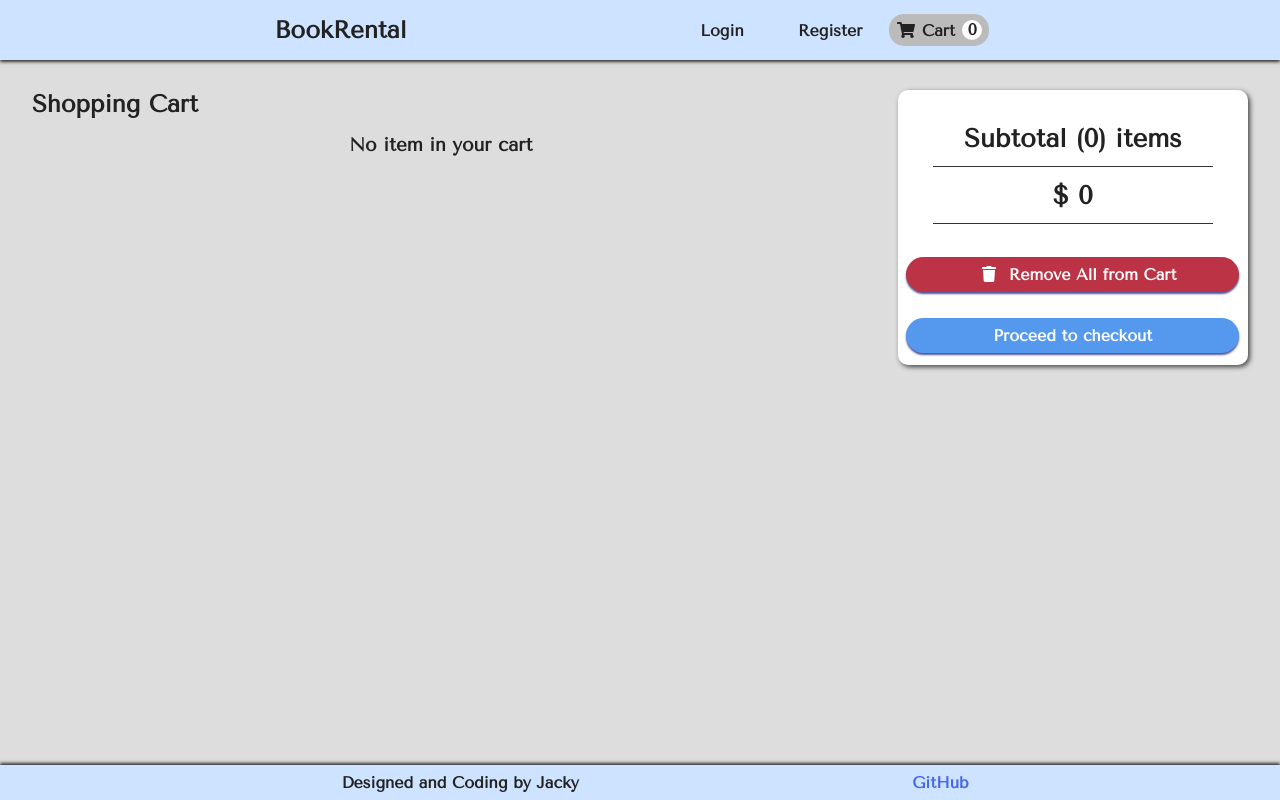
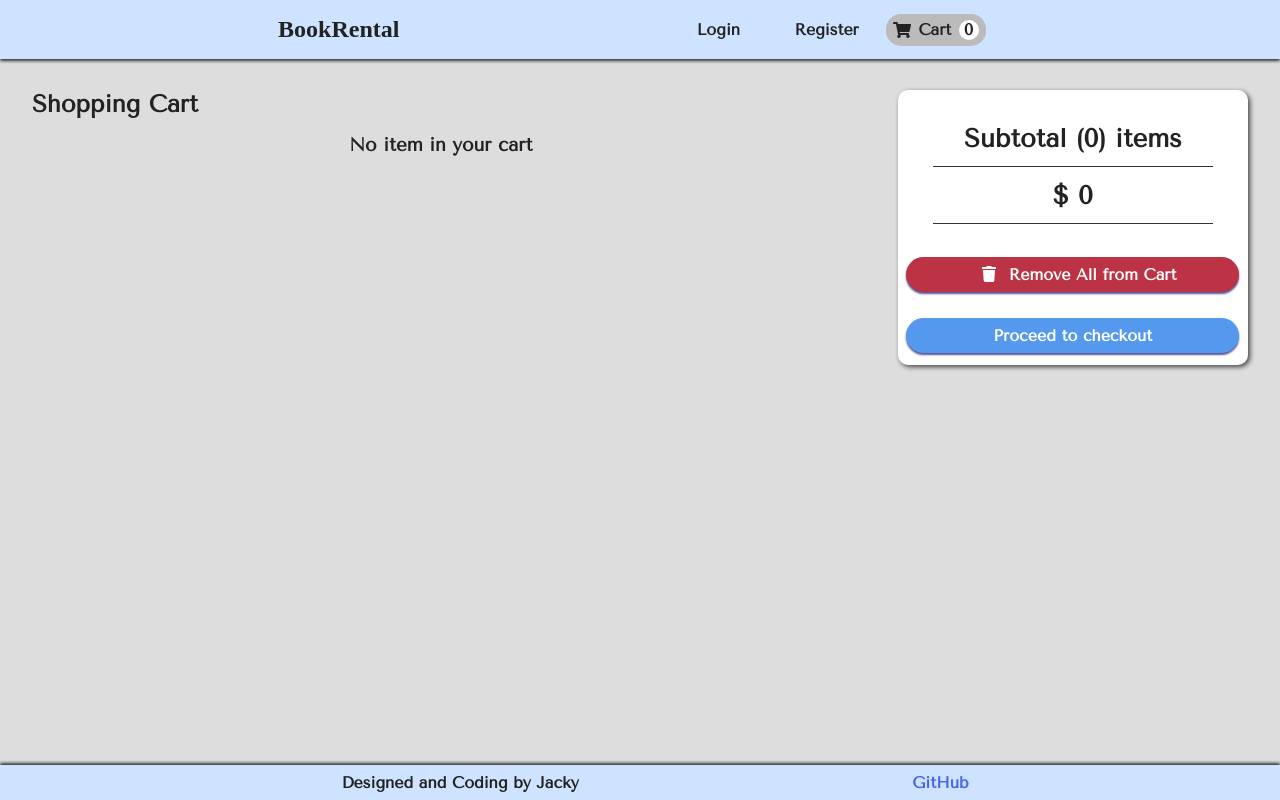
Before and after one commit to jackylearn/shopping, a React (Create React App) app in the folder client/: page /cart in a window 1280 px wide. Built offline with nearby package versions, Linux system fonts and the light colour scheme; a web font is replaced by a local one.

Commit message:
change logo font

```diff
--- a/client/src/components/Navbar.css
+++ b/client/src/components/Navbar.css
@@ -37,6 +37,7 @@ nav > div > span:hover{
   font-size: 24px;
   padding: 0.5rem 1rem;
   color: var(--font-color);
+  font-family: var(--logo-font);
 }
 
 #logo:hover{
```
